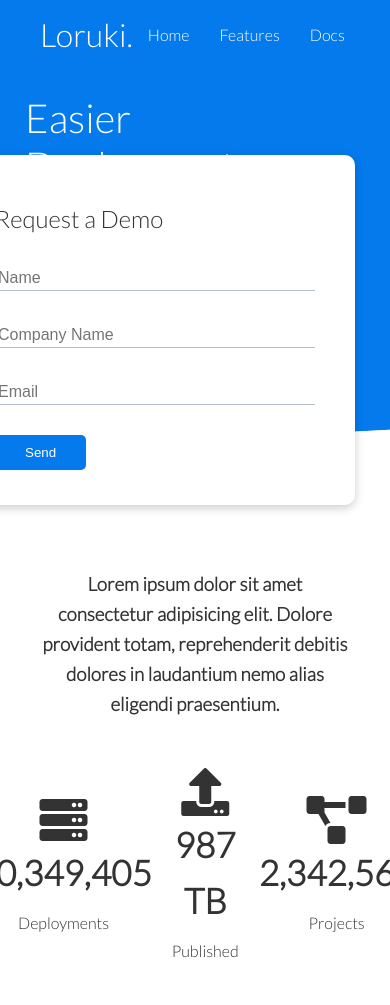
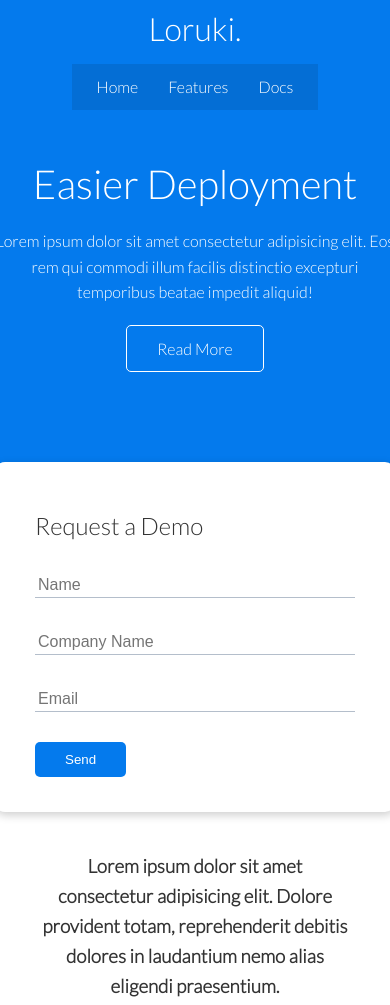
Before and after one commit to lhzaccarelli/loruki-website, a website: page index.html in a window 390 px wide. Shown: the top 1005 px of the page. Drawn offline with Linux system fonts and the light colour scheme.

Commit message:
Mobile and tablet formatting added

```diff
--- a/css/style.css
+++ b/css/style.css
@@ -206,3 +206,62 @@ img {
 .footer .social a {
     margin: 0 10px;
 }
+
+/* Tablets and under */
+@media(max-width: 768px) {
+    .grid,
+    .showcase .grid,
+    .stats .grid,
+    .cli .grid,
+    .cloud .grid {
+        grid-template-columns: 1fr;
+        grid-template-rows: 1fr;
+    }
+
+    .showcase {
+        height: auto;
+    }
+
+    .showcase-text {
+        text-align: center;
+        margin-top: 40px;
+    }
+
+    .showcase-form {
+        /* Centraliza um item grid ou flex */
+        justify-self: center;
+        /* Centraliza normal */
+        margin: auto;
+    }
+
+    /* Pega apenas o primeiro filho */
+    .cli .grid > *:first-child {
+        grid-column: 1;
+        grid-row: 1;
+    }
+
+    .cli .grid .card {
+        text-align: center;
+    }
+
+    .cloud .grid img {
+        max-width: 400px;
+        margin: auto;
+    }
+}
+
+/* Mobile */
+@media(max-width: 500px) {
+    .navbar {
+        height: 110px;
+    }
+
+    .navbar .flex {
+        flex-direction: column;
+    }
+
+    .navbar ul {
+        padding: 10px;
+        background-color: rgba(0,0,0,0.1);
+    }
+}
```
